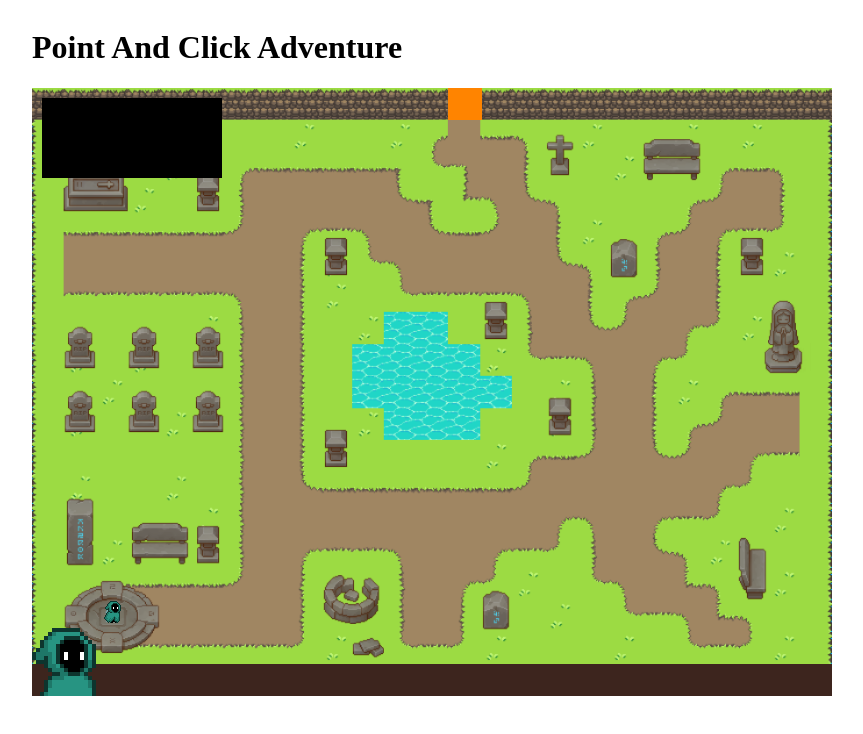
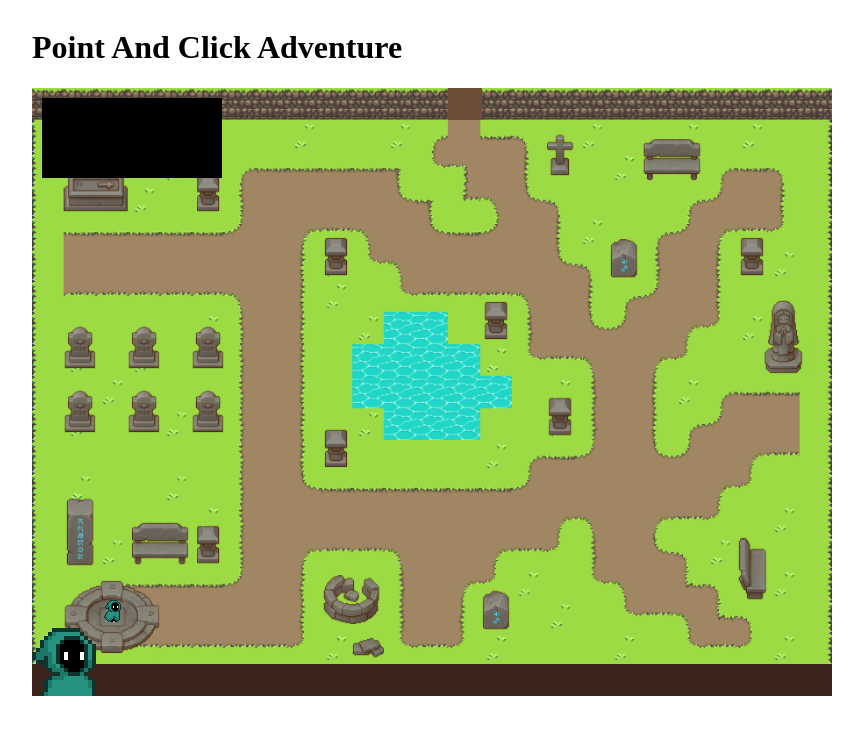
Before and after one commit to PimVanVeldhoven/PointAndClick, a plain HTML site: page index.html in a window 1280 px wide. Shown: the whole page, without its empty margins (208-1071 px from the left). Drawn offline with Linux system fonts and the light colour scheme.

Commit message:
Fixed a movement bug

```diff
--- a/Css/style.css
+++ b/Css/style.css
@@ -82,7 +82,7 @@ body {
 #door {
     width: 34px;
     height: 32px;
-    background-color: #ff8400;
+    background-color: #6F4E37;
     right: 350px;
     top: 0px;
     transition: all 1s ease-in-out
@@ -120,7 +120,9 @@ body {
 #hero {
     width: 32px;
     height: 32px;
-    bottom: 70px;
+    top: 505px;
+    /*Have to use top if use bottom it screws over the movement on the first move for some weird reason and it dusnt do it with top
+    it only ruins the up and down movement on the first move but still a bug not a big one so fixed with changing back to top */
     left: 65px;
 }
 
```
